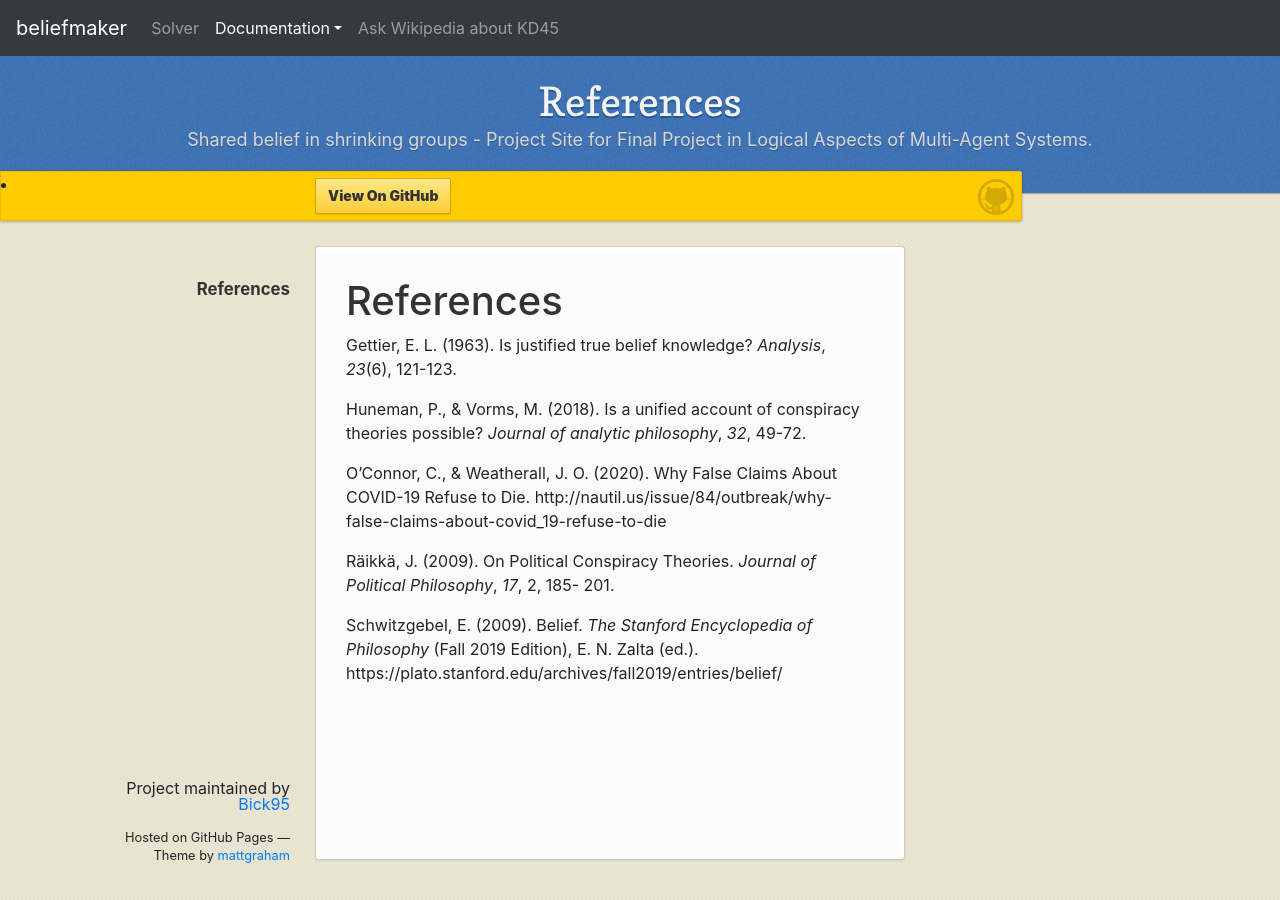
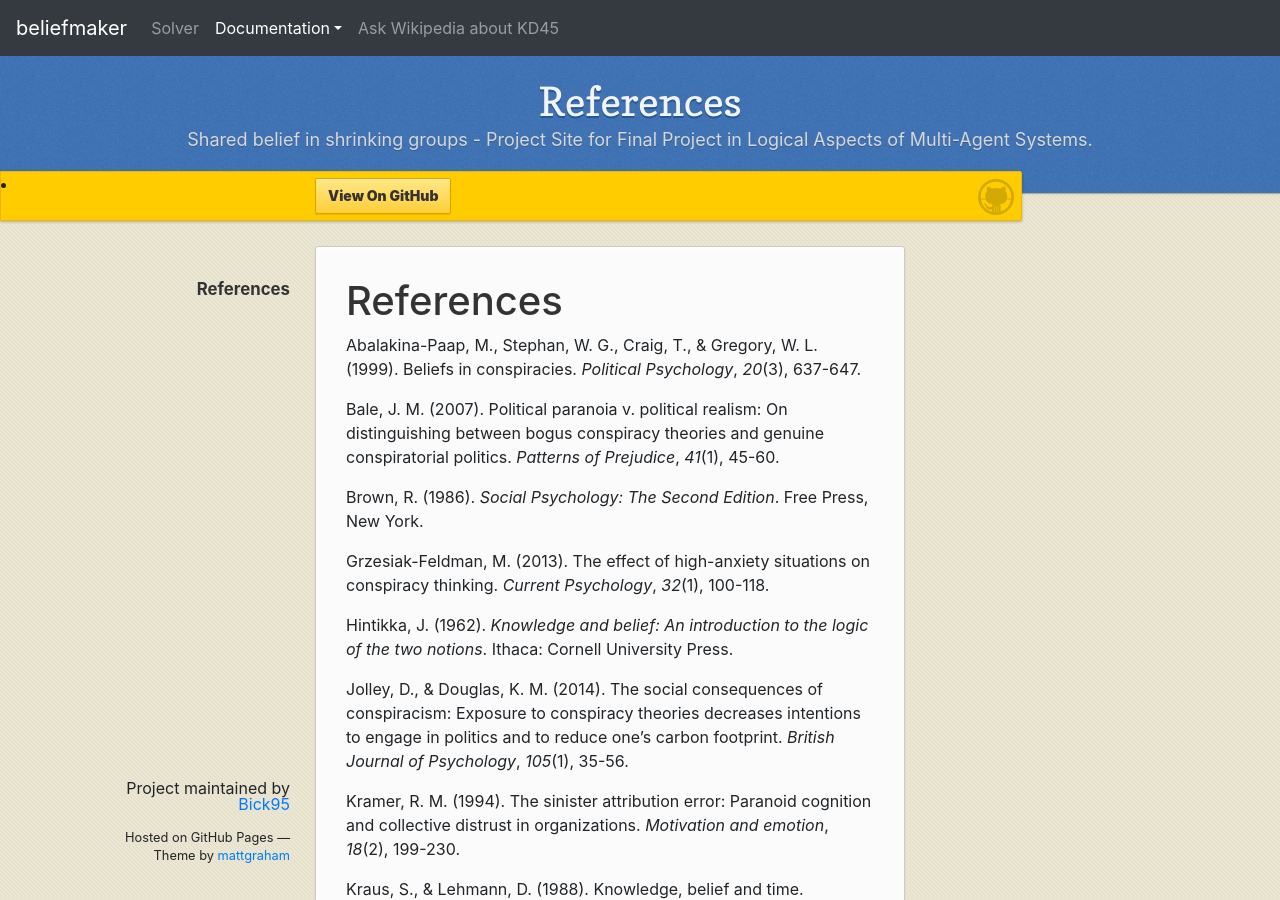
Before and after one commit to Bick95/beliefmaker, a Jekyll site: the page built from refs.md, in a window 1280 px wide and 900 px high. Built offline with Jekyll 4.4.1, drawn with Linux system fonts in a browser that asks for light colours; nearby versions of some CDN libraries; some of the changed text lies outside the part shown.

Commit message:
References v2

```diff
--- a/refs.md
+++ b/refs.md
@@ -5,14 +5,34 @@ filename: refs
 ---
 # References
 
-Gettier, E. L. (1963). Is justified true belief knowledge? *Analysis*, *23*(6), 121-123.
+Abalakina-Paap, M., Stephan, W. G., Craig, T., &amp; Gregory, W. L. (1999). Beliefs in conspiracies. _Political Psychology_, _20_(3), 637-647.
 
-Huneman, P., &amp; Vorms, M. (2018). Is a unified account of conspiracy theories possible? *Journal of
-analytic philosophy*, *32*, 49-72.
+Bale, J. M. (2007). Political paranoia v. political realism: On distinguishing between bogus conspiracy theories and genuine conspiratorial politics. _Patterns of Prejudice_, _41_(1), 45-60.
 
-O’Connor, C., &amp; Weatherall, J. O. (2020). Why False Claims About COVID-19 Refuse to Die. http://nautil.us/issue/84/outbreak/why-false-claims-about-covid_19-refuse-to-die
+Brown, R. (1986). _Social Psychology: The Second Edition_. Free Press, New York.
 
-Räikkä, J. (2009). On Political Conspiracy Theories. *Journal of Political Philosophy*, *17*, 2, 185-
-201.
+Grzesiak-Feldman, M. (2013). The effect of high-anxiety situations on conspiracy thinking. _Current Psychology_, _32_(1), 100-118.
 
-Schwitzgebel, E. (2009). Belief. *The Stanford Encyclopedia of Philosophy* (Fall 2019 Edition), E. N. Zalta (ed.). https://plato.stanford.edu/archives/fall2019/entries/belief/
+Hintikka, J. (1962). *Knowledge and belief: An introduction to the logic of the two notions*. Ithaca: Cornell University Press.
+
+Jolley, D., &amp; Douglas, K. M. (2014). The social consequences of conspiracism: Exposure to conspiracy theories decreases intentions to engage in politics and to reduce one's carbon footprint. _British Journal of Psychology_, _105_(1), 35-56.
+
+Kramer, R. M. (1994). The sinister attribution error: Paranoid cognition and collective distrust in organizations. _Motivation and emotion_, _18_(2), 199-230.
+
+Kraus, S., &amp; Lehmann, D. (1988). Knowledge, belief and time. _Theoretical Computer Science_, _58_(1-3), 155-174.
+
+Lewis, D. K. (2002). *Convention: A Philosophical Study*. Oxford: Blackwell Publishing Ltd. Originally published in 1969.
+
+Meyer, J. J. C., &amp; van der Hoek, W. (1995). *Epistemic Logic for AI and Computer Science*. Cambridge: Cambridge University Press.
+
+Sunstein, C. R., &amp; Vermeule, A. (2009). Conspiracy theories: Causes and cures. _Journal of Political Philosophy_, _17_(2), 202-227.
+
+Swami, V., Pietschnig, J., Tran, U. S., Nader, I. W., Stieger, S., &amp; Voracek, M. (2013). Lunar lies: The impact of informational framing and individual differences in shaping conspiracist beliefs about the moon landings. _Applied Cognitive Psychology_, _27_(1), 71-80.
+
+van Prooijen, J. W., &amp; Acker, M. (2015). The influence of control on belief in conspiracy theories: Conceptual and applied extensions. _Applied Cognitive Psychology_, _29_(5), 753-761.
+
+van Prooijen, J. W., &amp; Jostmann, N. B. (2013). Belief in conspiracy theories: The influence of uncertainty and perceived morality. _European Journal of Social Psychology_, _43_(1), 109-115.
+
+Warren, T. (2020). British 5G towers are being set on fire because of coronavirus conspiracy theories. The Verge. Retrieved from https://www.theverge.com/2020/4/4/21207927/5g-towers-burning-uk-coronavirus-conspiracy-theory-link
+
+Wood, M. J., Douglas, K. M., &amp; Sutton, R. M. (2012). Dead and alive: Beliefs in contradictory conspiracy theories. _Social Psychological and Personality Science_, _3_(6), 767-773.
```
